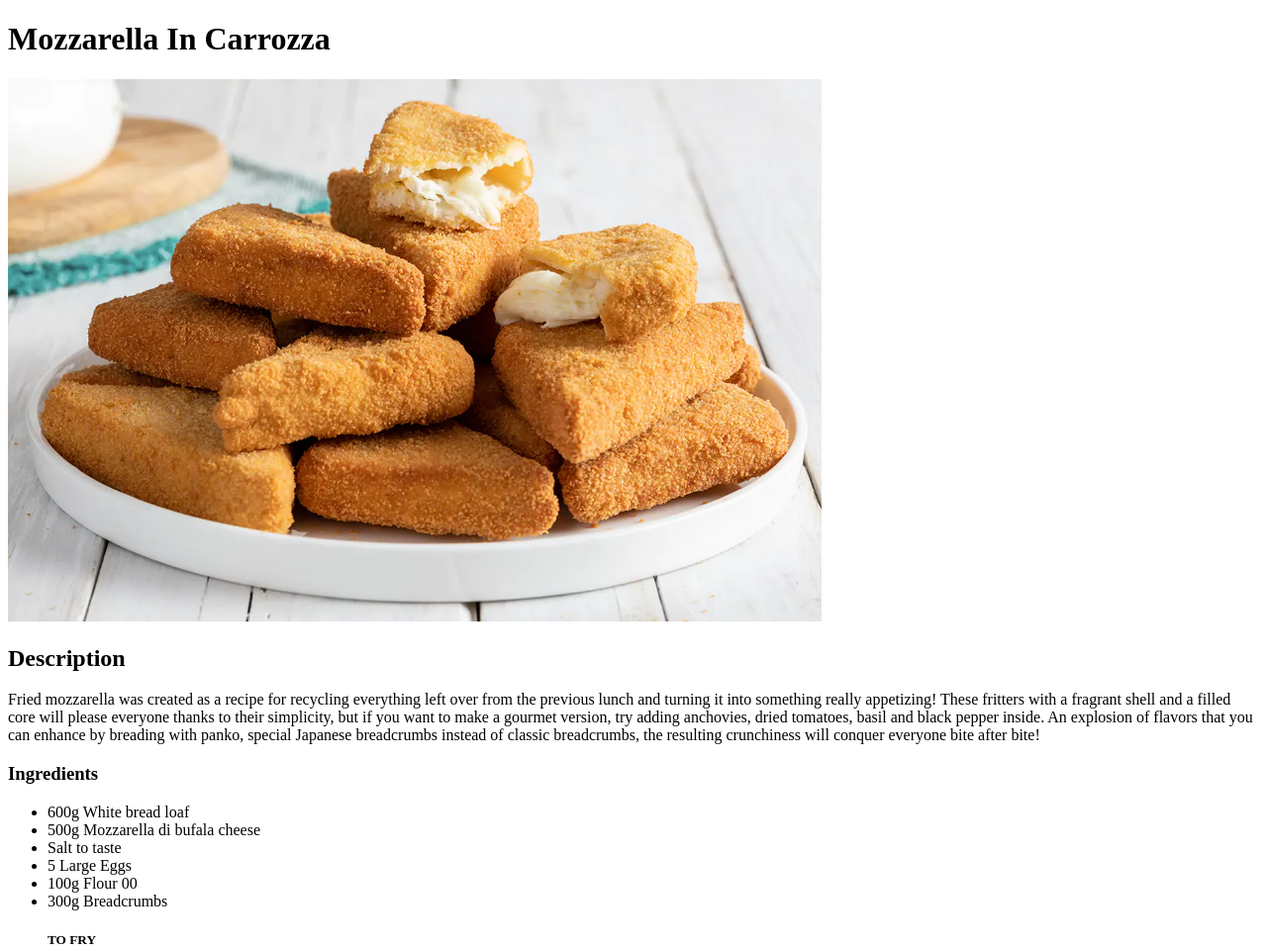
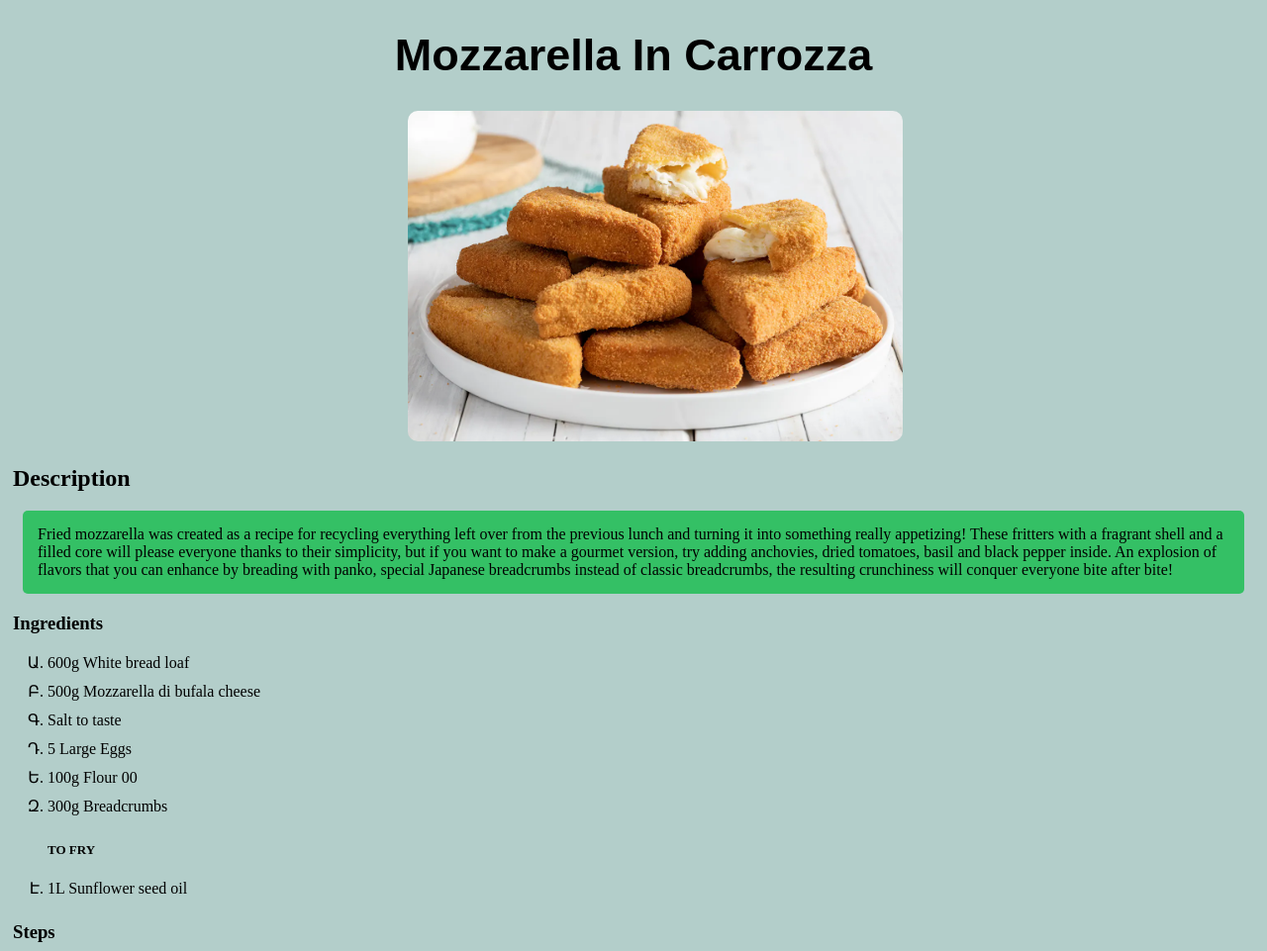
Before and after one commit to scolombo30/odin-recipes, a plain HTML site: page recipes/MozzarellaInCarrozza.html in a window 1280 px wide. Shown: the top 961 px of the page at 99% size. Drawn offline with Linux system fonts and the light colour scheme.

Commit message:
Add style to recipe

```diff
--- a/recipes/MozzarellaInCarrozza.html
+++ b/recipes/MozzarellaInCarrozza.html
@@ -4,13 +4,14 @@
     <meta charset="UTF-8">
     <meta http-equiv="X-UA-Compatible" content="IE=edge">
     <meta name="viewport" content="width=device-width, initial-scale=1.0">
+    <link rel="stylesheet" href="../style.css">
     <title>Document</title>
 </head>
-<body>
+<body class="ricette_body">
     <h1>Mozzarella In Carrozza</h1>
-    <img src="../images/mozzarella.jpg" alt="Mozzarella In Carrozza" width="65%">
+    <img src="../images/mozzarella.jpg" alt="Mozzarella In Carrozza" class="img_ricetta">
     <h2>Description</h2>
-    <p>
+    <p class="descrizione">
         Fried mozzarella was created as a recipe for recycling everything
         left over from the previous lunch and turning it into something really appetizing!
         These fritters with a fragrant shell and a filled core will please everyone thanks
@@ -20,7 +21,7 @@
         breadcrumbs, the resulting crunchiness will conquer everyone bite after bite!
     </p>
     <h3>Ingredients</h3>
-    <ul>
+    <ul class="ingredienti">
         <li>600g White bread loaf</li>
         <li>500g Mozzarella di bufala cheese</li>
         <li>Salt to taste</li>
@@ -31,7 +32,7 @@
         <li>1L Sunflower seed oil</li>
     </ul>
     <h3>Steps</h3>
-    <ol>
+    <ol class="passi">
         <li>Start by cutting the buffalo mozzarella into 1/2" (1 cm) thick slices.</li>
         <li>Place them gradually on a tray lined with blotting paper.</li>
         <li>Cover with more blotting paper.</li>
@@ -63,6 +64,9 @@
         <li>Put in a few pieces at a time and cook the fried mozzarellas for 1-2 minutes, turning them from time to time with a skimmer.</li>
         <li>When they are well browned, drain them from the oil and put them on a tray lined with absorbent paper to remove the excess oil. Fry the others and serve. </li>
     </ol>
-    <a href="../index.html">Back to home</a>
+    <div class="back_home">
+        <a href="../index.html" class="back_home_text">Back to home</a>
+    </div>
+
 </body>
 </html>
--- a/style.css
+++ b/style.css
@@ -6,9 +6,12 @@ h1{
 #img_index{
     padding-left:25%;
 }
-body{
+#index_body{
     background-image: url(images/backgound.jpg);
     }
+.ricette_body{
+    background-color: rgb(179, 206, 202);
+}
 #container{
     background-color: #ffffffdd;
     width:fit-content;
@@ -28,3 +31,40 @@ a{
     color: rgb(69, 69, 69);
     font-family: Tahoma, Verdana, Segoe, sans-serif;
 }
+.img_ricetta{
+    border-radius: 10px;
+    width: 500px;
+    margin-left: 32%;
+}
+.descrizione{
+    border-radius: 5px;
+    background-color: #34c065;
+
+    margin-left: 15px;
+    margin-right: 15px;
+    padding: 15px;
+}
+h2,h3{
+    margin-left: 5px;
+}
+h5{
+    font-size: small;
+}
+.ingredienti{
+    font-size: medium;
+    list-style-type:armenian;
+}
+.passi{
+    list-style-type: georgian;
+}
+.back_home{
+    text-align: center;
+    margin-bottom: 45px;
+    font-size: larger;
+}
+.back_home_text:hover{
+    background-color: black;
+    border-radius: 10px;
+    color: antiquewhite;
+    padding: 10px;
+}
```
Also changed, not shown: index.html (+4 -4 lines), recipes/SpaghettiAlloScoglio.html (+9 -6 lines), recipes/Tiramisu.html (+9 -6 lines).
